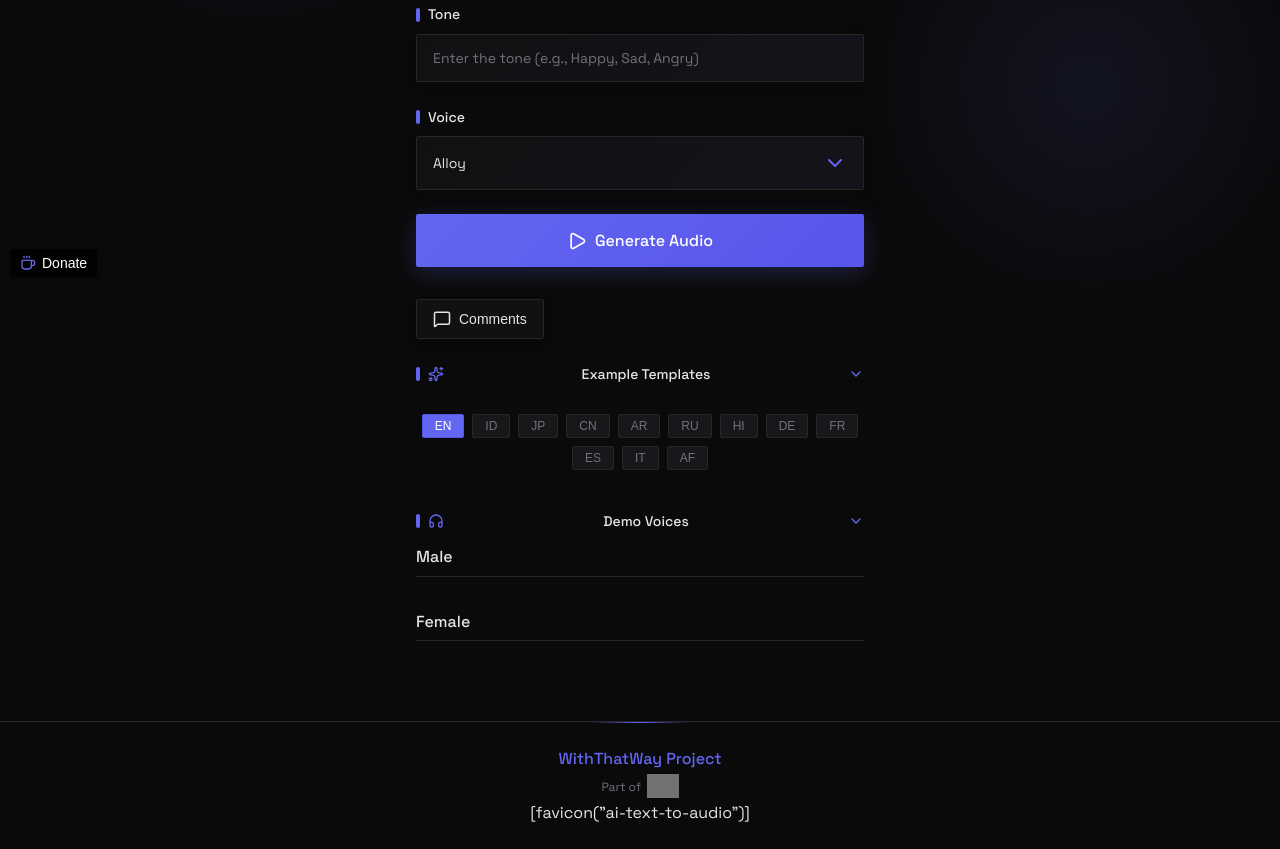
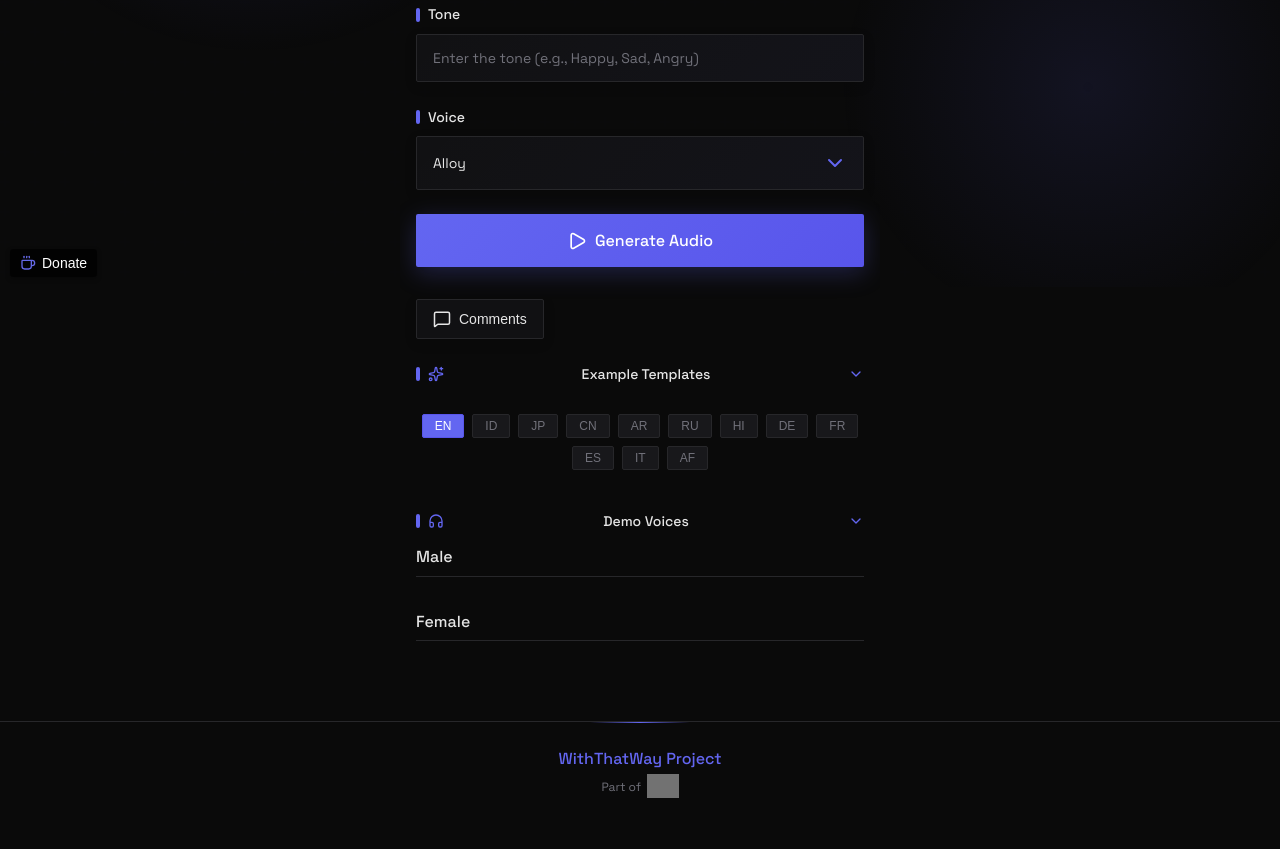
Before and after one commit to withthatway/argent-script, a plain HTML site: page index.html in a window 1280 px wide. Shown: the part 513-1362 px from the top of the page. After the commit the page ends 1337 px from the top, so only its background shows below. Drawn offline with nearby package versions, Linux system fonts and the light colour scheme; grey boxes are pictures that could not be loaded.

Commit message:
Update index.html

```diff
--- a/index.html
+++ b/index.html
@@ -2367,7 +2367,6 @@
           />
           </a>
         </p>
-      [favicon("ai-text-to-audio")]
     </footer>
 
     <script>
```
